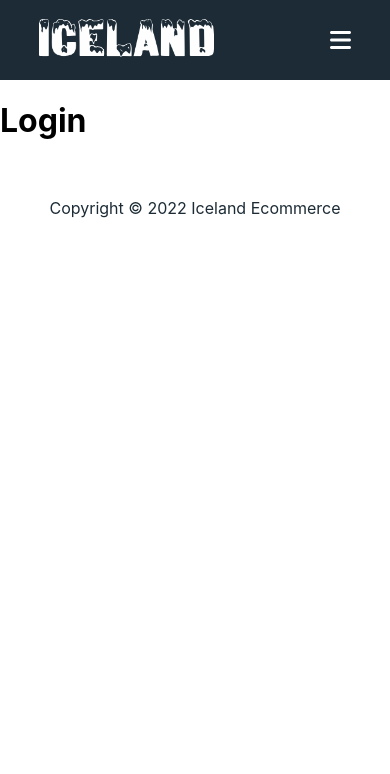
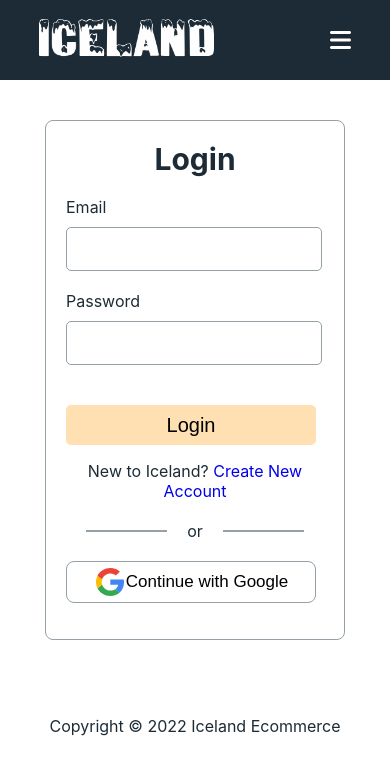
Before and after one commit to Yeshrat-Zerin-Yera/Iceland-Ecommerce-React, a React (Create React App) app: page /login in a window 390 px wide. Shown: the top 774 px of the page. Built offline with nearby package versions, Linux system fonts and the light colour scheme.

Commit message:
Login Added

```diff
--- a/src/components/Header/Header.css
+++ b/src/components/Header/Header.css
@@ -54,7 +54,7 @@
         flex-direction: column;
         z-index: 100;
         padding: 20px;
-        background: #1C2B35;
+        background: #3C5A6E;
     }
 
     .close {
@@ -65,3 +65,9 @@
         display: block;
     }
 }
+
+@media (max-width: 600px) {
+    .nav-links {
+        width: 200px;
+    }
+}
--- a/src/components/Login/Login.css
+++ b/src/components/Login/Login.css
@@ -0,0 +1,129 @@
+.form-container {
+    box-sizing: border-box;
+    width: 500px;
+    height: 620px;
+    border: 1px solid #95A0A7;
+    border-radius: 8px;
+    margin: 80px auto;
+    padding: 0 40px;
+    color: #1C2B35;
+}
+
+.form-title {
+    font-size: 35px;
+    text-align: center;
+}
+
+.form-control label {
+    display: block;
+    margin-bottom: 10px;
+}
+
+.form-control input {
+    width: 415px;
+    height: 55px;
+    border: 1px solid #95A0A7;
+    border-radius: 5px;
+    margin-bottom: 20px;
+}
+
+.login-btn {
+    width: 415px;
+    height: 55px;
+    background: #FF99004D;
+    border-radius: 5px;
+    font-size: 20px;
+    border: none;
+    margin-top: 40px;
+}
+
+.login-btn:hover {
+    background: #FF990081;
+}
+
+.signup-link {
+    text-align: center;
+}
+
+.signup-link a {
+    text-decoration: none;
+}
+
+.divider {
+    display: flex;
+    align-items: center;
+    justify-content: center;
+    margin: 30px auto;
+}
+
+.divider hr {
+    width: 145px;
+    border: 1px solid #95A0A7;
+    margin: 0 20px;
+}
+
+.google-btn {
+    display: flex;
+    align-items: center;
+    justify-content: center;
+    width: 415px;
+    height: 55px;
+    border: 1px solid #95A0A7;
+    border-radius: 8px;
+    font-size: 17px;
+    background: transparent;
+}
+
+@media (max-width: 600px) {
+    .form-container {
+        width: 400px;
+        height: 550px;
+    }
+
+    .form-control input,
+    .login-btn,
+    .google-btn {
+        width: 300px;
+        height: 40px;
+    }
+
+    .login-btn {
+        margin-top: 30px;
+    }
+
+    .google-btn {
+        padding: 20px 0;
+    }
+
+    .divider hr {
+        width: 100px;
+        margin: 0 20px;
+    }
+}
+
+@media (max-width: 450px) {
+    .form-container {
+        width: 300px;
+        height: 520px;
+        margin: 40px auto;
+        padding: 0 20px;
+    }
+
+    .form-title {
+        font-size: 30px;
+    }
+
+    .form-control input,
+    .login-btn,
+    .google-btn {
+        width: 250px;
+    }
+
+    .login-btn {
+        margin-top: 20px;
+    }
+
+    .divider {
+        margin: 20px auto;
+    }
+}
--- a/src/components/Login/Login.js
+++ b/src/components/Login/Login.js
@@ -1,10 +1,28 @@
 import React from 'react';
+import { Link } from 'react-router-dom';
 import './Login.css';
+import Google from '../../images/google.svg';
 
 const Login = () => {
     return (
-        <div>
-            <h1>Login</h1>
+        <div className='form-container'>
+            <h1 className='form-title'>Login</h1>
+            <form>
+                <div className='form-control'>
+                    <label htmlFor="email">Email</label>
+                    <input type="email" name="email" required />
+                </div>
+                <div className='form-control'>
+                    <label htmlFor="password">Password</label>
+                    <input type="password" name="password" required />
+                </div>
+                <button className="login-btn">Login</button>
+                <p className='signup-link'>New to Iceland? <Link to='/signup'>Create New Account</Link></p>
+                <div className='divider'>
+                    <hr /> or <hr />
+                </div>
+                <button className='google-btn'><img src={Google} alt="" /> Continue with Google</button>
+            </form>
         </div>
     );
 };
```
Also changed, not shown: src/images/google.svg (added).
